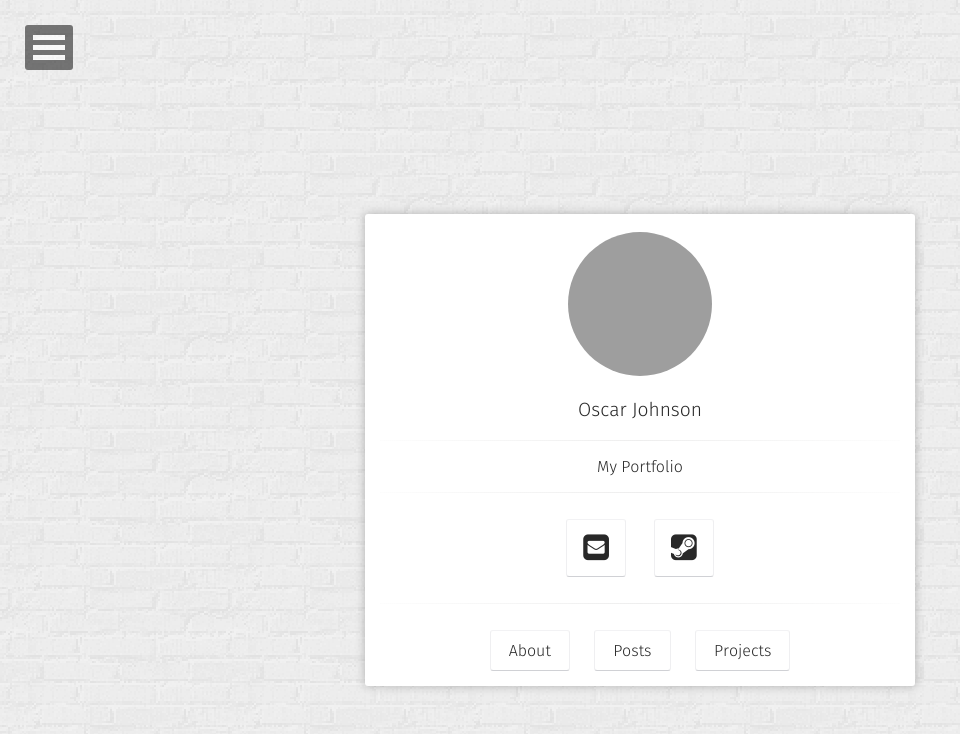
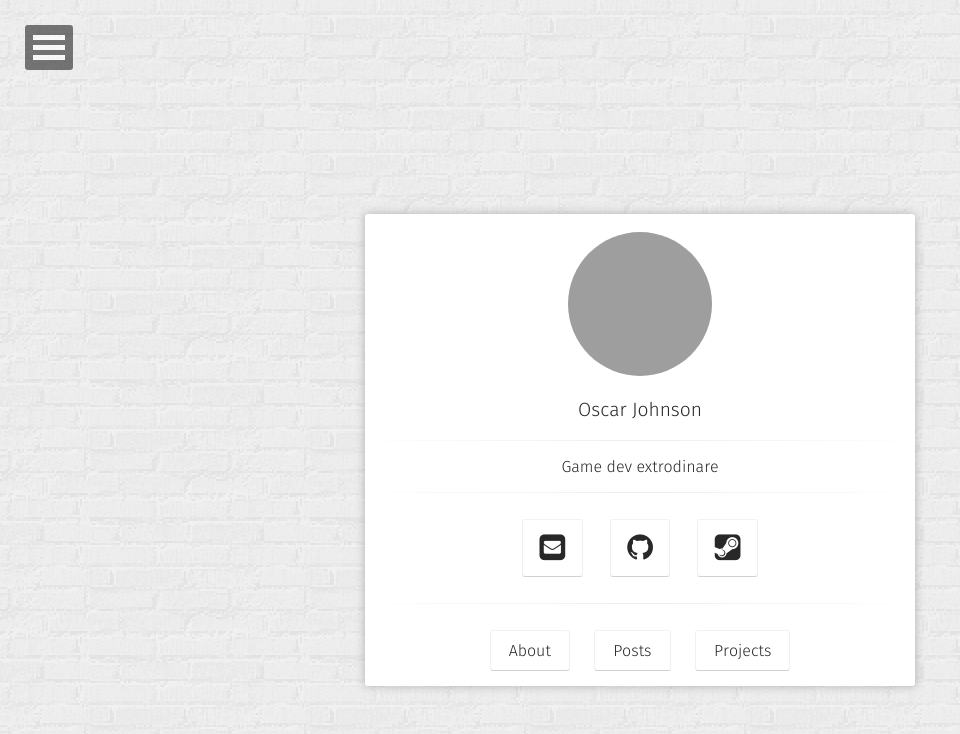
Before and after one commit to JohnnersUK/OLD.JohnnersUK.github.io, a Jekyll site: the page built from index.html, in a window 1280 px wide. Shown: the top 734 px of the page, without its empty margins (0-960 px from the left). Built offline with Jekyll 4.4.1, drawn with Linux system fonts in a browser that asks for light colours; some web fonts are replaced; grey boxes are pictures that could not be loaded.

Commit message:
Update _config.yml

```diff
--- a/_config.yml
+++ b/_config.yml
@@ -1,6 +1,6 @@
 # Site
 title:              "Oscar Johnson"
-bio:                'My Portfolio'
+bio:                'Game dev extrodinare'
 description:        "An up to date portfolio of my work so far"
 reading_time:       true
 words_per_minute:   200
@@ -42,7 +42,7 @@ disqus_shortname:   Johnners
 email:               oscarjohnson.acs@gmail.com
 #twitter:            huxyuk
 #facebook:           username
-#github-url:         huxyuk
+github-url:         johnnersUK
 #stackoverflow:     123456/username   from a "http://stackoverflow.com/users/123456/username" link
 #linkedin:           huxyuk
 #xing:              username
```
